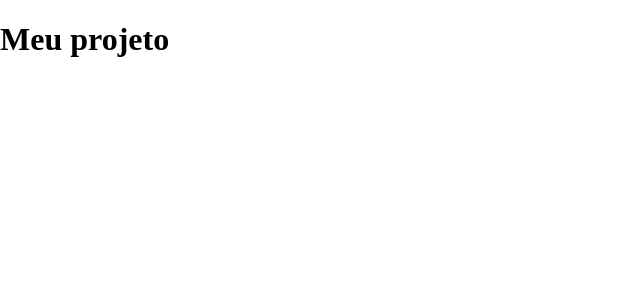
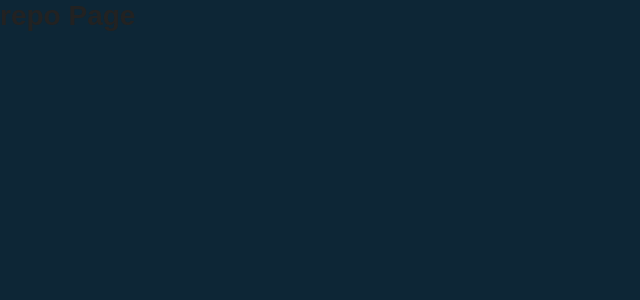
Before and after one commit to mahcassi/repofavs, a React (Create React App) app: page /repositorio/1 in a window 1280 px wide. Shown: the top 300 px of the page, without its empty margins (0-640 px from the left). Built offline with nearby package versions, Linux system fonts and the light colour scheme.

Commit message:
Criando estilos

```diff
--- a/package.json
+++ b/package.json
@@ -11,6 +11,7 @@
     "react-dom": "^19.1.1",
     "react-router-dom": "^7.8.0",
     "react-scripts": "5.0.1",
+    "styled-components": "^6.1.19",
     "web-vitals": "^2.1.4"
   },
   "scripts": {
--- a/src/App.js
+++ b/src/App.js
@@ -1,10 +1,13 @@
 import './styles.css'
+import Router from './route';
+import GlovbalStyle from './styles/global';
 
 function App() {
   return (
-    <div>
-      <h1>Meu projeto</h1>
-    </div>
+    <>
+      <GlovbalStyle />
+      <Router />
+    </>
   )
 }
 
--- /dev/null
+++ b/src/pages/Main/index.js
@@ -0,0 +1,11 @@
+import React from 'react';
+
+import {Title} from './styles';
+
+export default function Main(){
+  return(
+    <Title>
+      Main
+    </Title>
+  )
+}
--- /dev/null
+++ b/src/pages/Main/styles.js
@@ -0,0 +1,10 @@
+import styled from 'styled-components';
+
+export const Title = styled.h1`
+  color: #FF0000;
+
+
+  span{
+    color:blue;
+  }
+`;
--- /dev/null
+++ b/src/pages/Repositorio/index.js
@@ -0,0 +1,9 @@
+import React from 'react';
+
+export default function Repositorio() {
+    return (
+        <div>
+            <h1>repo Page</h1>
+        </div>
+    );
+}
--- a/src/route.js
+++ b/src/route.js
@@ -1,17 +1,15 @@
-import { BrowserRouter, Route, Routes, Switch } from 'react-router-dom';
-import Home from './pages/Home';
-import Sobre from './pages/Sobre';
-import Contato from './pages/Contato';
-import Header from './components/Header';
+import { BrowserRouter, Route, Routes } from 'react-router-dom';
+import Main from './pages/Main';
+import Repositorio from './pages/Repositorio';
+
+
 
 const Router = () => {
     return (
         <BrowserRouter>
-            <Header />
             <Routes>
-                <Route path="/" element={<Home />} />
-                <Route path="/sobre" element={<Sobre />} />
-                <Route path="/contato" element={<Contato />} />
+                <Route exact path="/" element={<Main />} />
+                <Route exact path="/repositorio/:repo" element={<Repositorio />} />
             </Routes>
 
         </BrowserRouter>
--- /dev/null
+++ b/src/styles/global.js
@@ -0,0 +1,31 @@
+import {createGlobalStyle} from 'styled-components';
+
+export default createGlobalStyle`
+ *{
+   margin: 0;
+   padding: 0;
+   outline:0;
+   box-sizing: border-box;
+ }
+
+ html, body, #root{
+   min-height: 100%;
+ }
+
+ body{
+   background: #0D2636;
+   font-size: 14px;
+   -webkit-font-smoothing: antialiased !important;
+ }
+
+ body, input, button{
+   color: #222;
+   font-size: 14px;
+   font-family: Arial, Helvetica, sans-serif;
+ }
+
+ button{
+   cursor: pointer;
+ }
+
+`;
```
Also changed, not shown: 1 other file (tests, documents, lock files or other folders).
